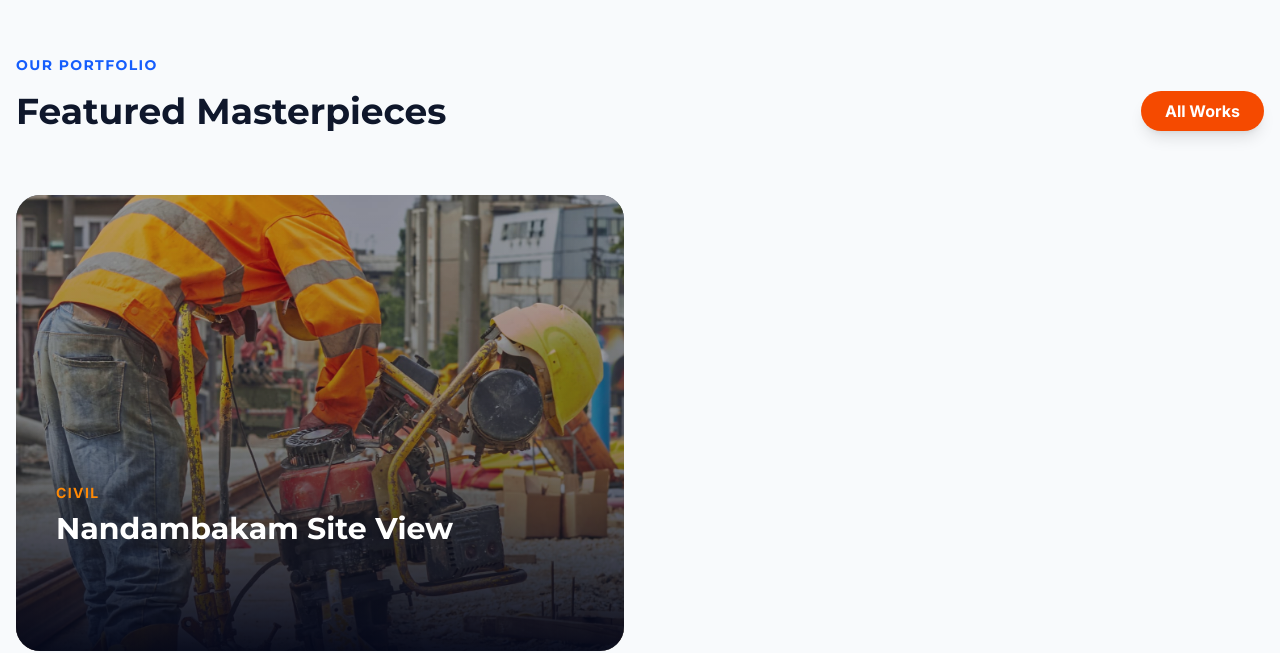
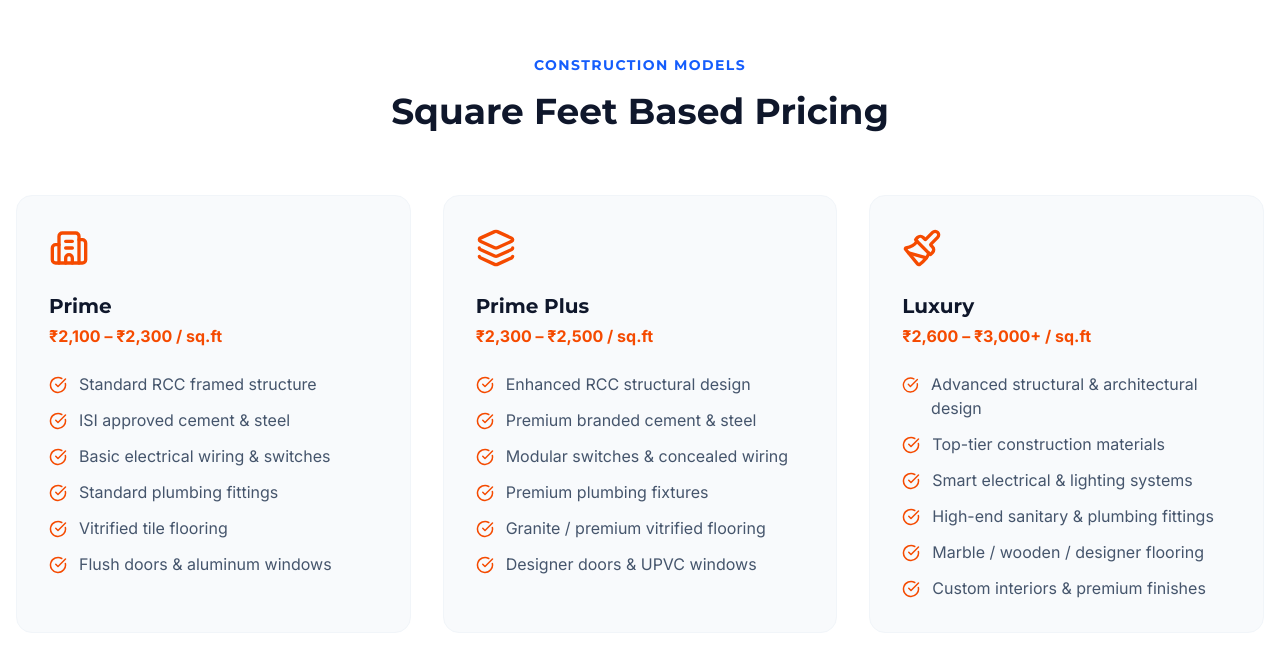
Before and after one commit to thalaseeragamconstruction/construction-script, a React (Vite) app: page / in a window 1280 px wide. Shown: the part 1461-2114 px from the top of the page. Built offline with nearby package versions, Linux system fonts and the light colour scheme.

Commit message:
Latest updated price and about section.

```diff
--- a/App.tsx
+++ b/App.tsx
@@ -8,7 +8,13 @@ import { SERVICES, PROJECTS } from './constants';
 
 import { Project } from './types';
 import {
-  ChevronRight, Phone, Mail, MapPin, Instagram, Linkedin, Twitter, ArrowRight,
+  ChevronRight, Phone, Mail, MapPin, Instagram, Linkedin, Twitter, ArrowRight,  CheckCircle,
+  Building2,
+  Layers,
+  Zap,
+  Droplet,
+  LayoutGrid,
+  Paintbrush
 } from 'lucide-react';
 
 
@@ -22,6 +28,48 @@ const App: React.FC = () => {
       contactSection.scrollIntoView({ behavior: 'smooth' });
     }
   };
+  const PRICING_MODELS = [
+    {
+      id: 1,
+      title: "Prime",
+      rate: "₹2,100 – ₹2,300 / sq.ft",
+      features: [
+        "Standard RCC framed structure",
+        "ISI approved cement & steel",
+        "Basic electrical wiring & switches",
+        "Standard plumbing fittings",
+        "Vitrified tile flooring",
+        "Flush doors & aluminum windows"
+      ]
+    },
+    {
+      id: 2,
+      title: "Prime Plus",
+      rate: "₹2,300 – ₹2,500 / sq.ft",
+      features: [
+        "Enhanced RCC structural design",
+        "Premium branded cement & steel",
+        "Modular switches & concealed wiring",
+        "Premium plumbing fixtures",
+        "Granite / premium vitrified flooring",
+        "Designer doors & UPVC windows"
+      ]
+    },
+    {
+      id: 3,
+      title: "Luxury",
+      rate: "₹2,600 – ₹3,000+ / sq.ft",
+      features: [
+        "Advanced structural & architectural design",
+        "Top-tier construction materials",
+        "Smart electrical & lighting systems",
+        "High-end sanitary & plumbing fittings",
+        "Marble / wooden / designer flooring",
+        "Custom interiors & premium finishes"
+      ]
+    }
+  ];
+
 
   return (
     <div className="relative min-h-screen">
@@ -119,6 +167,70 @@ const App: React.FC = () => {
         </div>
       </section>
 
+
+      {/* Price Section */}
+
+      <section id="pricing" className="py-24 bg-white">
+  <div className="max-w-7xl mx-auto px-4">
+
+    {/* Heading */}
+    <div className="text-center mb-16">
+      <h2 className="text-blue-600 font-bold tracking-widest text-sm mb-4">
+        CONSTRUCTION MODELS
+      </h2>
+      <h3 className="text-4xl font-bold text-slate-900 font-display">
+        Square Feet Based Pricing
+      </h3>
+    </div>
+
+    {/* Cards */}
+    <div className="grid md:grid-cols-2 lg:grid-cols-3 gap-8">
+      {PRICING_MODELS.map((model) => (
+        <div
+          key={model.id}
+          className="bg-slate-50 p-8 rounded-2xl border border-slate-100 hover:border-orange-200 hover:shadow-2xl transition-all group"
+        >
+          {/* Icon */}
+          <div className="mb-6 group-hover:scale-110 transition-transform">
+            {model.title === "Prime" && (
+              <Building2 size={40} className="text-orange-600" />
+            )}
+            {model.title === "Prime Plus" && (
+              <Layers size={40} className="text-orange-600" />
+            )}
+            {model.title === "Luxury" && (
+              <Paintbrush size={40} className="text-orange-600" />
+            )}
+          </div>
+
+          {/* Title */}
+          <h4 className="text-xl font-bold mb-1 font-display text-slate-900">
+            {model.title}
+          </h4>
+
+          {/* Rate */}
+          <p className="text-orange-600 font-bold mb-6">
+            {model.rate}
+          </p>
+
+          {/* Features */}
+          <ul className="space-y-3 text-slate-600">
+            {model.features.map((feature, index) => (
+              <li key={index} className="flex gap-3">
+                <CheckCircle size={18} className="text-orange-600 mt-1" />
+                <span>{feature}</span>
+              </li>
+            ))}
+          </ul>
+        </div>
+      ))}
+    </div>
+
+  </div>
+</section>
+
+
+
       {/* About Section */}
       {/* <section id="about" className="py-24 bg-white">
         <div className="max-w-7xl mx-auto px-4 grid md:grid-cols-2 gap-16 items-center">
@@ -157,6 +269,8 @@ const App: React.FC = () => {
           </div>
         </div>
       </section> */}
+
+
 
       {/* Projects Section */}
       <section id="projects" className="py-24 bg-slate-50">
@@ -198,17 +312,37 @@ const App: React.FC = () => {
         </div>
       </section>
 
+
+
       {/* AI Section Integration */}
       {/* <AIConsultant /> */}
+
 
      {/* Contact Section */}
 <section id="contact" className="py-24 bg-white relative overflow-hidden">
   <div className="max-w-7xl mx-auto px-4 relative z-10">
+
+    {/* Section Heading */}
+    <div className="text-center mb-16">
+      <h2 className="text-blue-600 font-bold tracking-widest text-sm mb-4">
+        CONTACT US
+      </h2>
+      <h3 className="text-4xl font-bold text-slate-900 font-display">
+        Get in Touch With Our Team
+      </h3>
+    </div>
+
+    {/* Contact Card */}
     <div className="bg-slate-900 rounded-[2.5rem] p-8 md:p-16 text-white grid lg:grid-cols-2 gap-16 items-center">
+
       <div>
-              <h3 className="text-4xl md:text-5xl font-bold font-display mb-6">Let's build your <br /> vision together</h3>
+        <h3 className="text-4xl md:text-5xl font-bold font-display mb-6">
+          Let's build your <br /> vision together
+        </h3>
+
         <p className="text-slate-400 text-lg mb-10">
-                Ready to discuss your project? Our engineering team is standing by to provide expert consultation and budgeting.
+          Ready to discuss your project? Our engineering team is standing by to
+          provide expert consultation and budgeting.
         </p>
 
         <div className="space-y-6">
@@ -218,29 +352,44 @@ const App: React.FC = () => {
             </div>
             <div>
               <div className="text-sm text-slate-500 font-bold">Call Us</div>
-                    <div className="text-lg font-bold hover:text-orange-500 transition-colors cursor-pointer">+91 - 9025268147</div>
+              <div className="text-lg font-bold hover:text-orange-500 transition-colors cursor-pointer">
+                +91 - 9025268147
               </div>
             </div>
+          </div>
+
           <div className="flex items-center gap-4">
             <div className="w-12 h-12 rounded-full bg-slate-800 flex items-center justify-center text-orange-500">
               <Mail size={24} />
             </div>
             <div>
               <div className="text-sm text-slate-500 font-bold">Email Us</div>
-                    <div className="text-lg font-bold hover:text-orange-500 transition-colors cursor-pointer">thalaseeragamconstruction@gmail.com</div>
+              <div className="text-lg font-bold hover:text-orange-500 transition-colors cursor-pointer">
+                thalaseeragamconstruction@gmail.com
               </div>
             </div>
+          </div>
+
           <div className="flex items-center gap-4">
             <div className="w-12 h-12 rounded-full bg-slate-800 flex items-center justify-center text-orange-500">
               <MapPin size={24} />
             </div>
             <div>
               <div className="text-sm text-slate-500 font-bold">Office</div>
-                    <div className="text-lg font-bold">Velachery , Chennai</div>
+              <div className="text-lg font-bold">
+                Velachery, Chennai
               </div>
             </div>
           </div>
         </div>
+      </div>
+
+      <ContactForm />
+    </div>
+  </div>
+</section>
+
+
 
             {/* <form className="bg-white rounded-3xl p-8 text-slate-900 shadow-2xl" onSubmit={(e) => { e.preventDefault(); alert('Thank you for your inquiry! Our engineers will contact you within 24 hours.'); }}>
               <div className="grid grid-cols-2 gap-6 mb-6">
@@ -307,11 +456,94 @@ const App: React.FC = () => {
               <button type="submit" className="w-full bg-orange-600 hover:bg-orange-700 text-white py-4 rounded-xl font-bold transition-all transform hover:scale-[1.02] active:scale-95 shadow-lg shadow-orange-600/20">
                 Send Inquiry
               </button>
-</form> */}
+</form>
 <ContactForm/>
           </div>
         </div>
+      </section>*/}
+
+{/* About Section */}
+<section id="about" className="py-24 bg-white">
+  <div className="max-w-7xl mx-auto px-4 grid md:grid-cols-2 gap-16 items-center">
+
+    {/* Image */}
+    <div className="relative">
+      <div className="aspect-square rounded-2xl overflow-hidden shadow-2xl">
+        <img
+          src="https://images.unsplash.com/photo-1504307651254-35680f356dfd?auto=format&fit=crop&q=80&w=1000"
+          alt="Construction Work"
+          className="w-full h-full object-cover"
+        />
+      </div>
+    </div>
+
+    {/* About Section */}
+    <div>
+      <h2 className="text-blue-600 font-bold tracking-widest text-sm mb-4">
+        ABOUT US
+      </h2>
+
+      <h3 className="text-4xl font-bold text-slate-900 font-display mb-8">
+        Building Trust Through Quality Construction
+      </h3>
+
+      <ul className="space-y-4 text-slate-700 text-lg leading-relaxed">
+        <li className="flex items-start gap-3">
+          <span className="text-orange-600 font-bold">➤</span>
+          <span>
+            Thalaseeragam Construction is a growing construction company focused
+            on quality building work.
+          </span>
+        </li>
+
+        <li className="flex items-start gap-3">
+          <span className="text-orange-600 font-bold">➤</span>
+          <span>
+            We undertake residential and small commercial construction works.
+          </span>
+        </li>
+
+        <li className="flex items-start gap-3">
+          <span className="text-orange-600 font-bold">➤</span>
+          <span>
+            Our goal is to deliver strong structures with good workmanship.
+          </span>
+        </li>
+
+        <li className="flex items-start gap-3">
+          <span className="text-orange-600 font-bold">➤</span>
+          <span>
+            We pay close attention to client requirements and site safety.
+          </span>
+        </li>
+
+        <li className="flex items-start gap-3">
+          <span className="text-orange-600 font-bold">➤</span>
+          <span>
+            Quality materials and proper supervision are our priorities.
+          </span>
+        </li>
+
+        <li className="flex items-start gap-3">
+          <span className="text-orange-600 font-bold">➤</span>
+          <span>
+            We are committed to growing through trust and consistent performance.
+          </span>
+        </li>
+      </ul>
+
+      <button
+        onClick={scrollToContact}
+        className="mt-10 bg-slate-900 text-white px-8 py-4 rounded-xl font-bold hover:bg-orange-600 transition-colors"
+      >
+        Contact Us
+      </button>
+    </div>
+
+  </div>
 </section>
+
+
 
       {/* Footer */}
       <footer className="bg-slate-950 text-white pt-20 pb-10">
```
Lines whose indentation alone changed are shown as unchanged.
